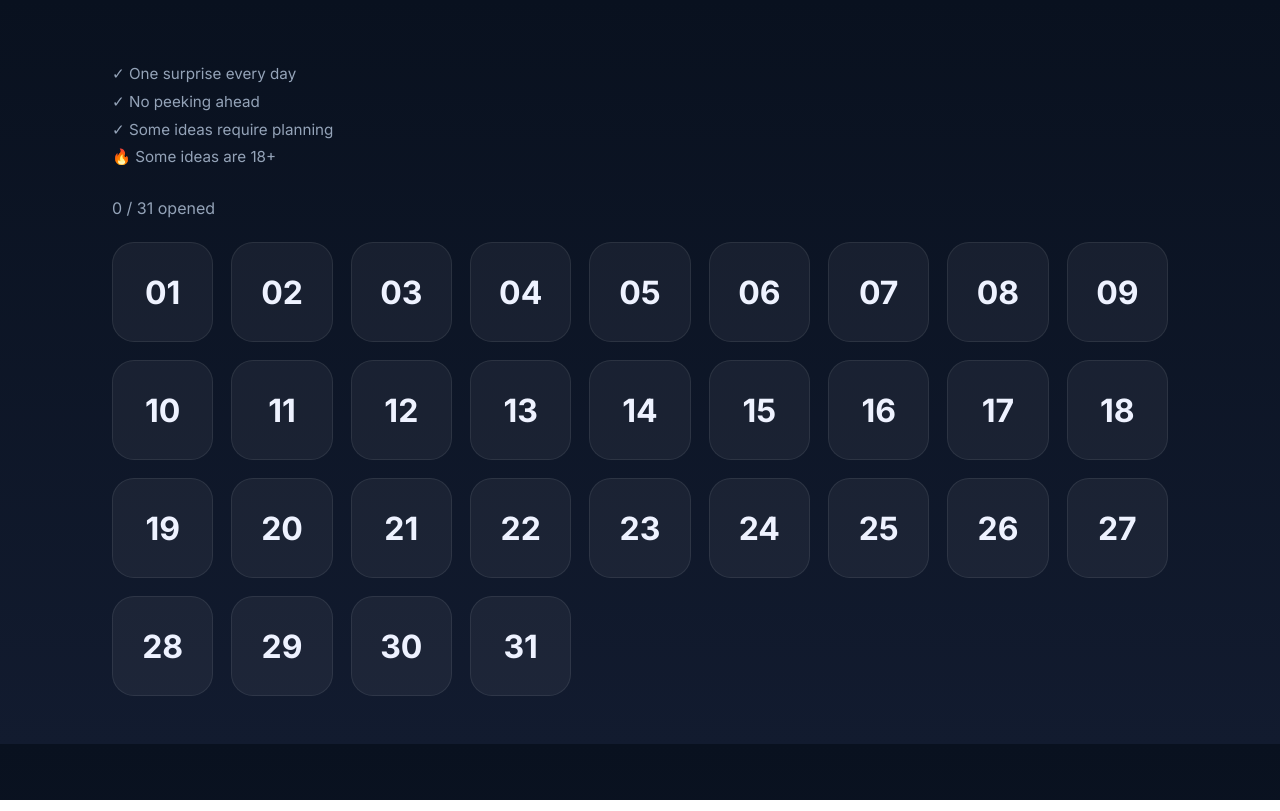
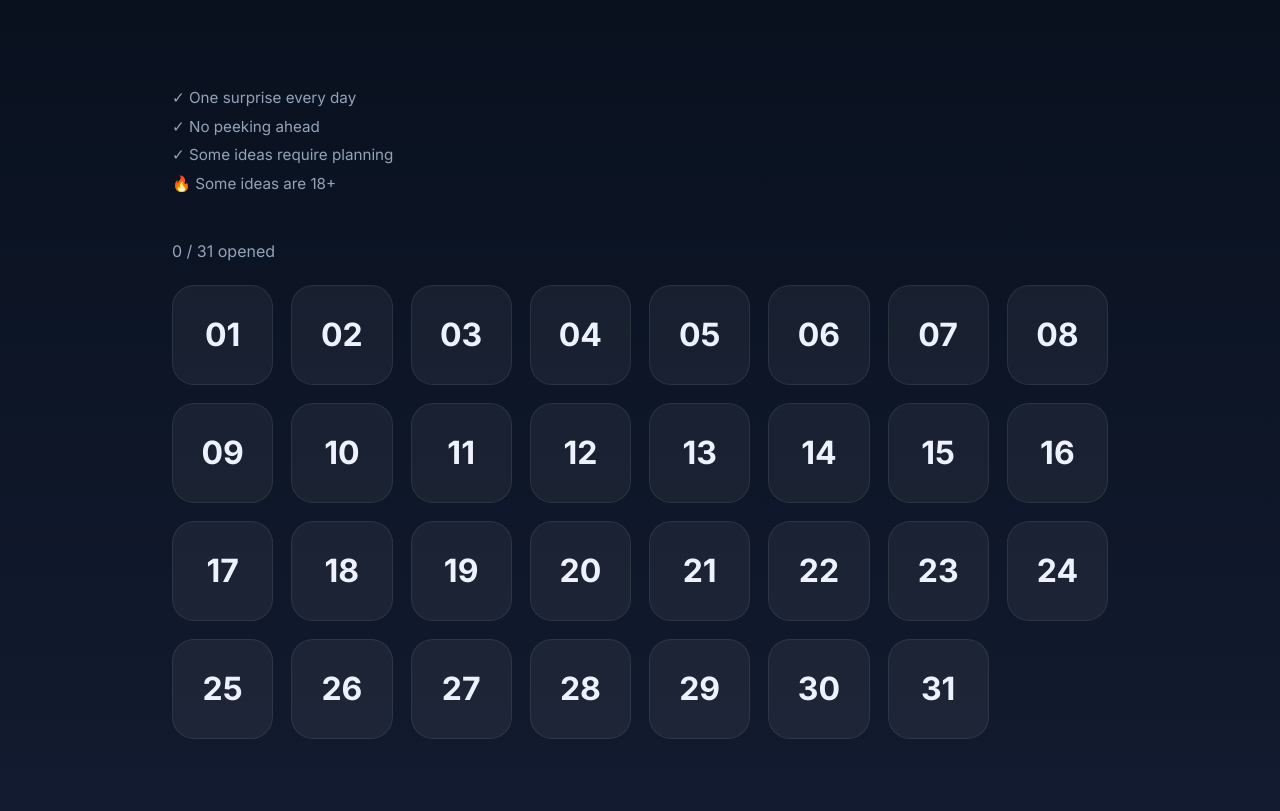
Before and after one commit to LegendaryLegend69/BestMonth, a plain HTML site: page index.html in a window 1280 px wide. Drawn offline with Linux system fonts and the light colour scheme.

Commit message:
Update style.css

```diff
--- a/style.css
+++ b/style.css
@@ -1,15 +1,15 @@
-:root{--bg:#09111f;--bg2:#121b2f;--c:rgba(255,255,255,.05);--b:rgba(255,255,255,.08);--t:#eef2ff;--m:#94a3b8;--g:#e7c65c}*{box-sizing:border-box}body{margin:0;font-family:Inter,sans-serif;background:linear-gradient(180deg,var(--bg),var(--bg2));color:var(--t)}.wrap{max-width:1100px;margin:auto;padding:48px 22px}.progress{height:8px;background:#22304b;border-radius:99px;overflow:hidden;max-width:420px}#bar{height:100%;width:0;background:var(--g)}#count{margin:8px 0 24px;color:var(--m)}.grid{display:grid;grid-template-columns:repeat(auto-fit,minmax(100px,1fr));gap:18px}.card{height:100px;border-radius:22px;background:var(--c);border:1px solid var(--b);display:flex;align-items:center;justify-content:center;font-size:2rem;font-weight:700;cursor:pointer;position:relative;transition:.25s}.card:hover{transform:translateY(-6px)}.open{color:var(--g);border-color:var(--g)}.badge{position:absolute;top:8px;right:10px}dialog{border:none;border-radius:22px;padding:28px;background:#182338;color:#fff;width:min(90vw,560px)}dialog::backdrop{background:rgba(0,0,0,.75);backdrop-filter:blur(4px)}#closeBtn{position:absolute;top:14px;right:14px;background:none;border:none;color:#aaa;font-size:1.2rem;cursor:pointer}.pill{display:inline-block;background:#243248;padding:6px 12px;border-radius:999px}.btn{display:inline-block;margin-top:18px;background:var(--g);padding:12px 18px;border-radius:12px;color:#111;text-decoration:none;font-weight:700} .subtitle{
+:root{--bg:#09111f;--bg2:#121b2f;--c:rgba(255,255,255,.05);--b:rgba(255,255,255,.08);--t:#eef2ff;--m:#94a3b8;--g:#e7c65c}*{box-sizing:border-box}body{margin:0;font-family:Inter,sans-serif;background:linear-gradient(180deg,var(--bg),var(--bg2));color:var(--t)}.wrap{max-width:980px;margin:0 auto;padding:72px 22px}.progress{height:8px;background:#22304b;border-radius:99px;overflow:hidden;max-width:420px}#bar{height:100%;width:0;background:var(--g)}#count{margin:8px 0 24px;color:var(--m)}.grid{display:grid;grid-template-columns:repeat(auto-fit,minmax(100px,1fr));gap:18px}.card{height:100px;border-radius:22px;background:var(--c);border:1px solid var(--b);display:flex;align-items:center;justify-content:center;font-size:2rem;font-weight:700;cursor:pointer;position:relative;transition:.25s}.card:hover{transform:translateY(-6px)}.open{color:var(--g);border-color:var(--g)}.badge{position:absolute;top:8px;right:10px}dialog{border:none;border-radius:22px;padding:28px;background:#182338;color:#fff;width:min(90vw,560px)}dialog::backdrop{background:rgba(0,0,0,.75);backdrop-filter:blur(4px)}#closeBtn{position:absolute;top:14px;right:14px;background:none;border:none;color:#aaa;font-size:1.2rem;cursor:pointer}.pill{display:inline-block;background:#243248;padding:6px 12px;border-radius:999px}.btn{display:inline-block;margin-top:18px;background:var(--g);padding:12px 18px;border-radius:12px;color:#111;text-decoration:none;font-weight:700} .subtitle{
     color:var(--m);
-    margin:.5rem 0 1rem;
+    margin:.75rem 0 1.5rem;
     font-size:1.05rem;
 }
 
 .intro{
-    margin:1rem 0 2rem;
+    margin:1rem 0 3rem;
     color:var(--m);
     display:flex;
     flex-direction:column;
-    gap:.55rem;
+    gap:.6rem;
     font-size:.95rem;
 }
 
```
